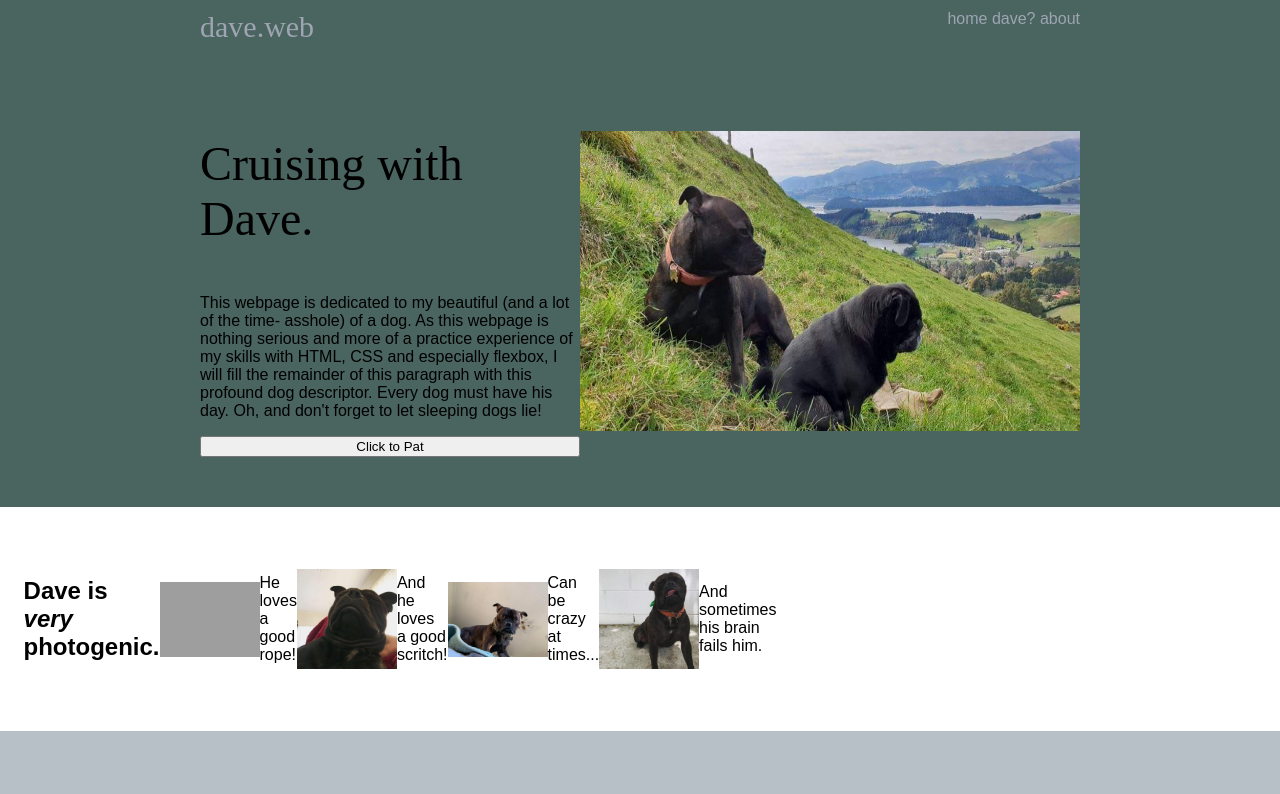
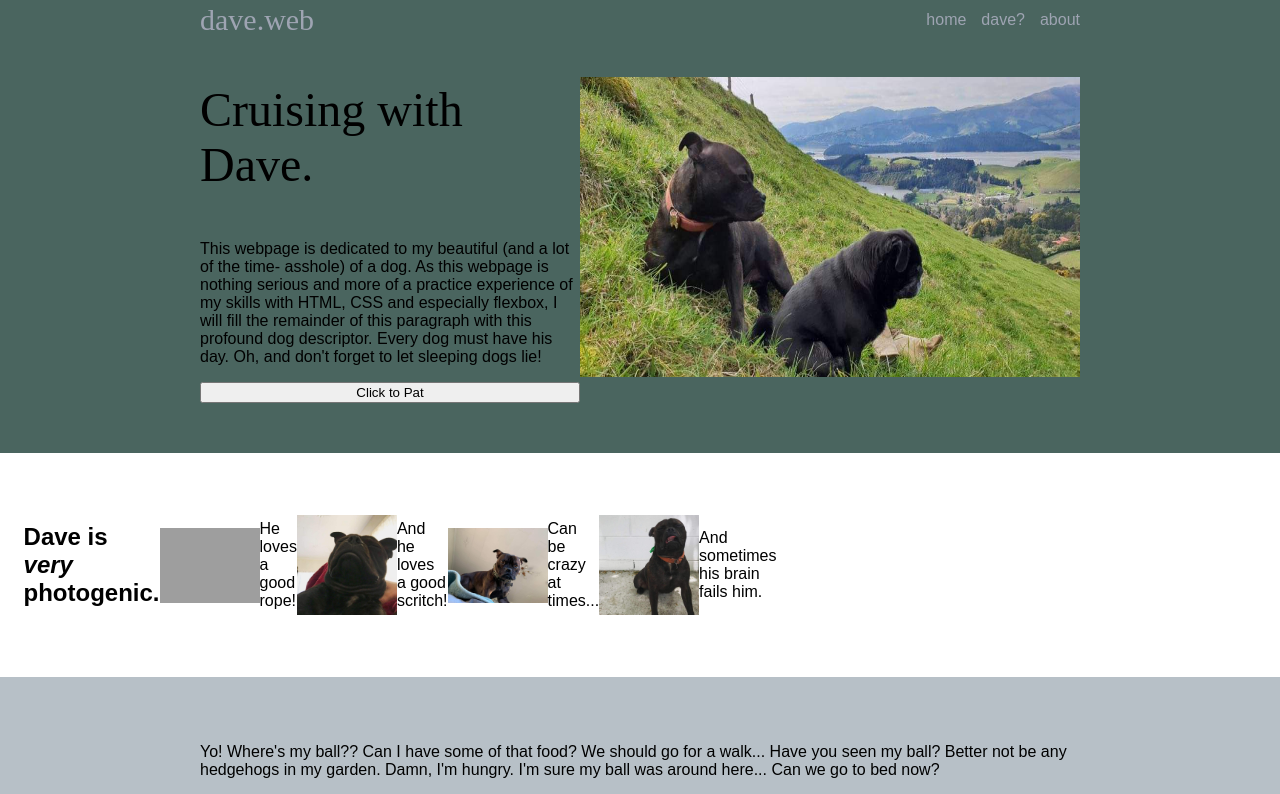
Before and after one commit to TimEazy/Landing-Page, a plain HTML site: page index.html in a window 1280 px wide. Shown: the top 794 px of the page. Drawn offline with Linux system fonts and the light colour scheme; grey boxes are pictures that could not be loaded.

Commit message:
Complete header

```diff
--- a/style.css
+++ b/style.css
@@ -22,7 +22,11 @@ body {
     background-color: rgb(74, 101, 95);
     display: flex;
     justify-content: space-between;
-    padding: 10px 200px;
+    padding: 3px 200px;
+    position: fixed;
+    top: 0;
+    left: 0;
+    right: 0;
    }
 
 #textlogo {
@@ -31,6 +35,13 @@ body {
     font-size: 30px;
     margin: 0;
 
+}
+
+.links {
+    display: flex;
+    justify-content: center;
+    align-items: center;
+    gap: 15px;
 }
 
 .herolarge {
@@ -46,6 +57,7 @@ body {
     display: flex;
     flex-direction: column;
 }
+
 
 .imagecards {
     padding: 50px 200px;
```
